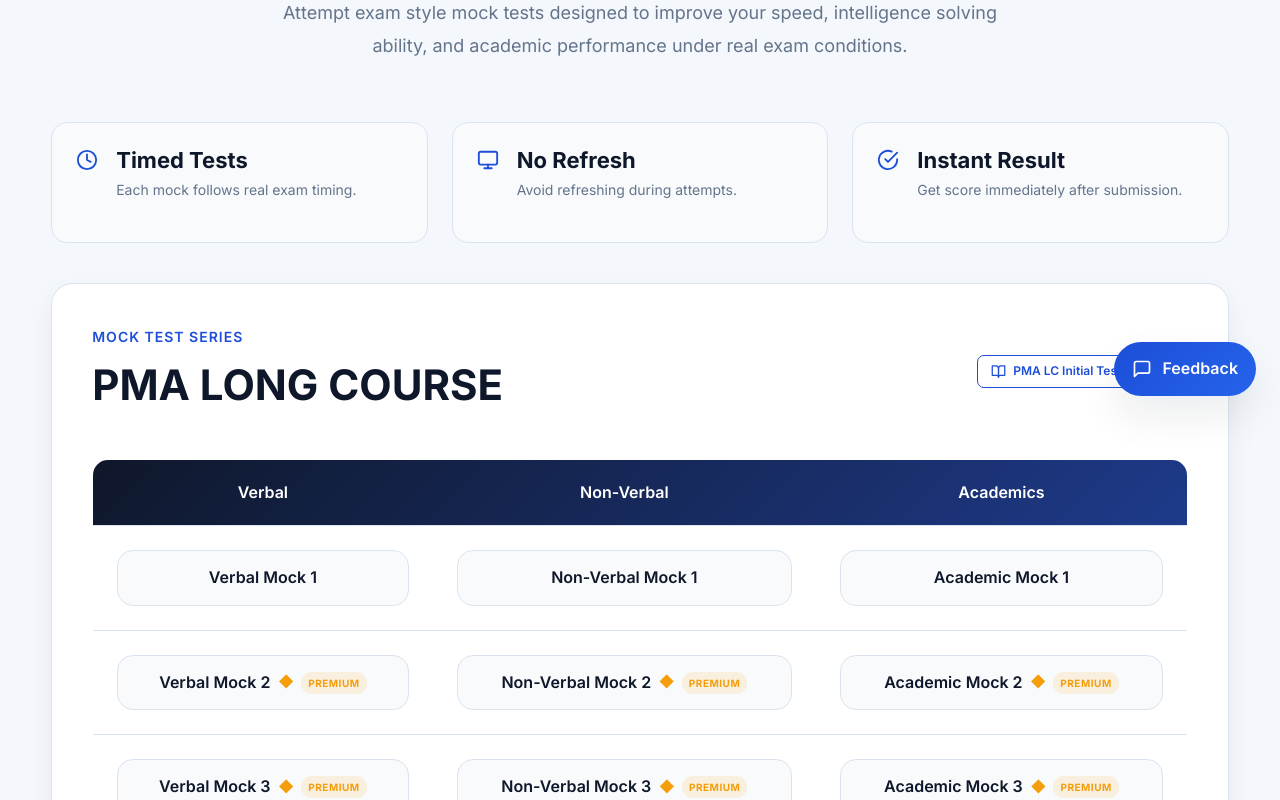
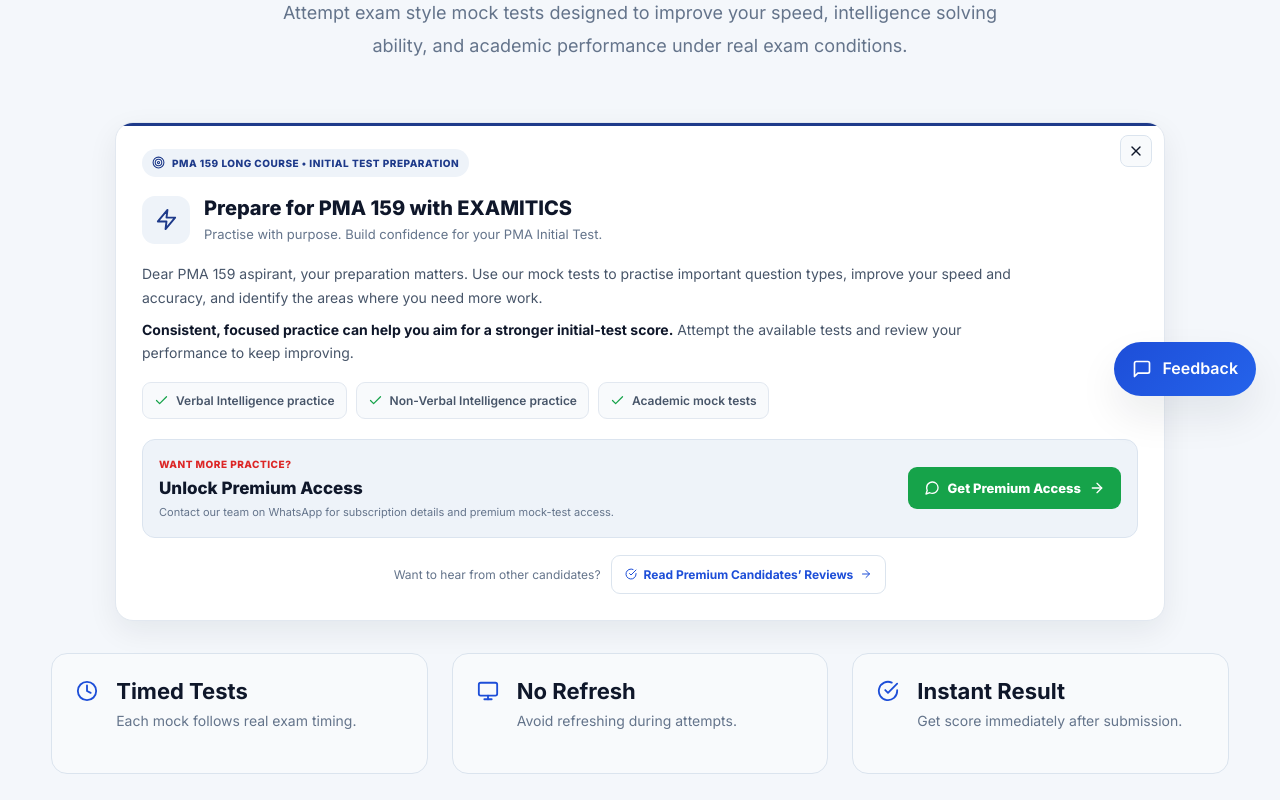
Before and after one commit to examitics/examitics, a React (Vite) app: page /mock in a window 1280 px wide. Shown: the part 380-1180 px from the top of the page. Built offline with nearby package versions, Linux system fonts and the light colour scheme; no server answers.

Commit message:
announcement banner

```diff
--- a/src/pages/mock.jsx
+++ b/src/pages/mock.jsx
@@ -1,7 +1,7 @@
 import React from "react";
 
 import { Helmet } from "react-helmet-async";
-
+import { Link } from "react-router-dom";
 import Navbar from "../components/layout/navbar";
 import Footer from "../components/layout/footer";
 import PMAMockSection from "../components/mock/pmamocksection";
@@ -166,6 +166,118 @@
             </section>
 
 
+{/* PMA 159 PREPARATION CARD — FREE USERS ONLY */}
+{shouldShowPreparationMessage && (
+  <section
+    className="mock-prep-card"
+    aria-labelledby="mock-prep-title"
+  >
+    <button
+      type="button"
+      className="mock-prep-close"
+      onClick={() => setShowPreparationMessage(false)}
+      aria-label="Dismiss preparation message"
+    >
+      <FiX />
+    </button>
+
+    <div className="mock-prep-badge">
+      <FiTarget />
+      PMA 159 LONG COURSE • INITIAL TEST PREPARATION
+    </div>
+
+    <div className="mock-prep-header">
+      <div className="mock-prep-icon">
+        <FiZap />
+      </div>
+
+      <div>
+        <h3 id="mock-prep-title">
+          Prepare for PMA 159 with EXAMITICS
+        </h3>
+        <p>
+          Practise with purpose. Build confidence for your
+          PMA Initial Test.
+        </p>
+      </div>
+    </div>
+
+    <div className="mock-prep-message">
+      <p>
+        Dear PMA 159 aspirant, your preparation matters.
+        Use our mock tests to practise important question
+        types, improve your speed and accuracy, and identify
+        the areas where you need more work.
+      </p>
+
+      <p>
+        <strong>
+          Consistent, focused practice can help you aim for
+          a stronger initial-test score.
+        </strong>{" "}
+        Attempt the available tests and review your
+        performance to keep improving.
+      </p>
+    </div>
+
+    <div className="mock-prep-points">
+      <div>
+        <FiCheck />
+        Verbal Intelligence practice
+      </div>
+
+      <div>
+        <FiCheck />
+        Non-Verbal Intelligence practice
+      </div>
+
+      <div>
+        <FiCheck />
+        Academic mock tests
+      </div>
+    </div>
+
+    <div className="mock-prep-offer">
+      <div className="mock-prep-offer-content">
+        <span className="mock-prep-offer-label">
+          WANT MORE PRACTICE?
+        </span>
+
+        <strong>Unlock Premium Access</strong>
+
+        <small>
+          Contact our team on WhatsApp for subscription
+          details and premium mock-test access.
+        </small>
+      </div>
+
+      <a
+        className="mock-prep-whatsapp"
+        href={whatsappUrl}
+        target="_blank"
+        rel="noopener noreferrer"
+      >
+        <FiMessageCircle />
+        Get Premium Access
+        <FiArrowRight />
+      </a>
+    </div>
+
+    <div className="mock-prep-footer">
+      <span>Want to hear from other candidates?</span>
+
+      <Link
+        to="/review"
+        className="mock-prep-reviews-link"
+      >
+        <FiCheckCircle />
+        Read Premium Candidates’ Reviews
+        <FiArrowRight />
+      </Link>
+    </div>
+  </section>
+)}
+
 
             {/* =====================================================
                 MOCK RULES
--- a/src/styles/mock.css
+++ b/src/styles/mock.css
@@ -938,3 +938,83 @@
     padding-right: 28px;
   }
 }
+
+
+/* Dismiss button */
+.mock-prep-close {
+  position: absolute;
+  top: 12px;
+  right: 12px;
+  z-index: 2;
+
+  display: flex;
+  align-items: center;
+  justify-content: center;
+
+  width: 32px;
+  height: 32px;
+  padding: 0;
+
+  color: var(--color-text);
+  background: var(--color-card-secondary);
+  border: 1px solid var(--color-border);
+  border-radius: 8px;
+
+  cursor: pointer;
+}
+
+.mock-prep-close:hover {
+  color: var(--color-primary);
+  border-color: var(--color-primary);
+}
+
+.mock-prep-reviews-link {
+  display: inline-flex;
+  align-items: center;
+  justify-content: center;
+  gap: 7px;
+
+  padding: 9px 13px;
+
+  color: var(--color-primary);
+  background: var(--color-card);
+  border: 1px solid var(--color-border);
+  border-radius: 9px;
+
+  font-size: 12px;
+  font-weight: 700;
+  text-decoration: none;
+
+  transition: background 0.2s ease, color 0.2s ease;
+}
+
+.mock-prep-reviews-link:hover {
+  color: #fff;
+  background: var(--color-primary);
+  border-color: var(--color-primary);
+}
+
+.mock-prep-reviews-link svg {
+  flex-shrink: 0;
+}
+
+.mock-prep-footer {
+  gap: 10px;
+}
+
+@media (max-width: 700px) {
+  .mock-prep-close {
+    top: 9px;
+    right: 9px;
+  }
+
+  .mock-prep-badge {
+    max-width: calc(100% - 30px);
+    line-height: 1.5;
+  }
+
+  .mock-prep-reviews-link {
+    width: 100%;
+    text-align: center;
+  }
+}
```
